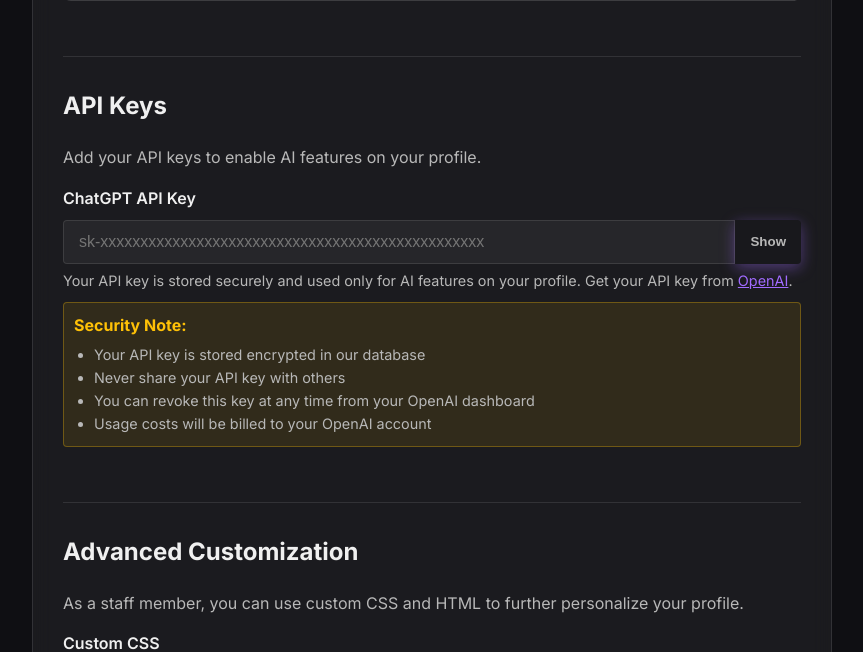
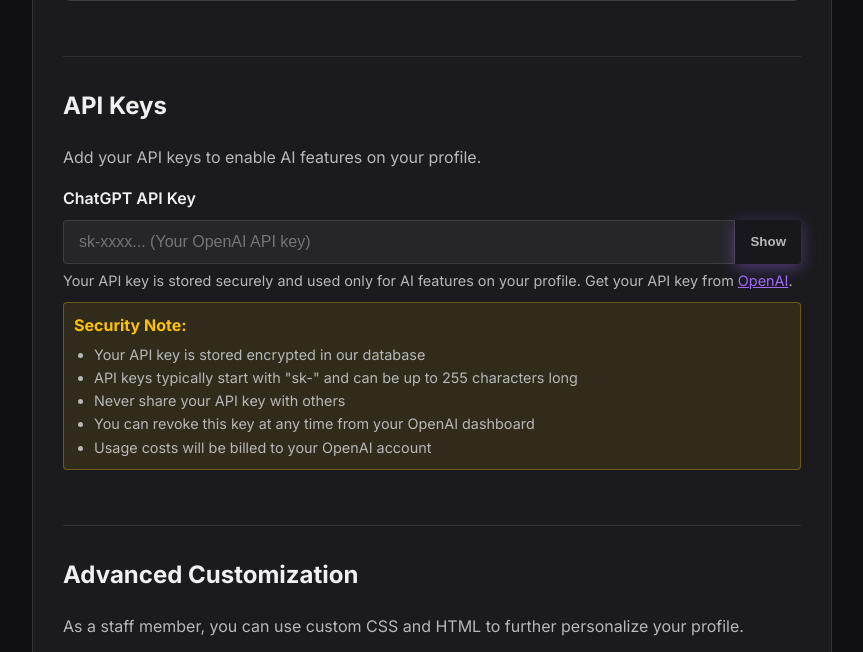
Before and after one commit to vibe-base/vibezin, a Django app: page /profile/edit/ in a window 1280 px wide. Shown: the part 5585-6237 px from the top of the page, without its empty margins (208-1071 px from the left). Run offline with Django 5.2, Linux system fonts and the light colour scheme; the visitor is signed in with stand-in values (Sample User, id 1).

Commit message:
Increased the Field Length in the Model: Changed the max_length of the chatgpt_api_key field from 100 to 255 characters This accommodates the longer API keys that OpenAI provides Created and Applied a Migration: Generated a migration file to alter the field in the database Applied the migration to update the database schema Updated the Form Placeholder: Changed the placeholder text to be more concise and informative Made it clear that this is for an OpenAI API key Enhanced the Security Notes: Added information about the expected format and length of API keys Clarified that keys typically start with "sk-" and can be up to 255 characters

```diff
--- a/vibezin/forms.py
+++ b/vibezin/forms.py
@@ -182,7 +182,7 @@ class ProfileForm(forms.ModelForm):
     # API Keys
     chatgpt_api_key = forms.CharField(required=False, widget=forms.PasswordInput(attrs={
         'class': 'form-control',
-        'placeholder': 'sk-xxxxxxxxxxxxxxxxxxxxxxxxxxxxxxxxxxxxxxxxxxxxxxxx',
+        'placeholder': 'sk-xxxx... (Your OpenAI API key)',
         'autocomplete': 'new-password'
     }))
 
--- a/vibezin/models.py
+++ b/vibezin/models.py
@@ -44,7 +44,7 @@ class UserProfile(models.Model):
     address = models.TextField(max_length=200, blank=True)
 
     # API Keys
-    chatgpt_api_key = models.CharField(max_length=100, blank=True, help_text="Your ChatGPT API key for AI features")
+    chatgpt_api_key = models.CharField(max_length=255, blank=True, help_text="Your ChatGPT API key for AI features")
 
     created_at = models.DateTimeField(auto_now_add=True)
     updated_at = models.DateTimeField(auto_now=True)
--- a/vibezin/templates/vibezin/edit_profile.html
+++ b/vibezin/templates/vibezin/edit_profile.html
@@ -788,6 +788,7 @@
                     <strong style="color: #ffc107;">Security Note:</strong>
                     <ul style="margin-top: 5px; margin-bottom: 0; padding-left: 20px; color: var(--muted-text); font-size: 0.9rem;">
                         <li>Your API key is stored encrypted in our database</li>
+                        <li>API keys typically start with "sk-" and can be up to 255 characters long</li>
                         <li>Never share your API key with others</li>
                         <li>You can revoke this key at any time from your OpenAI dashboard</li>
                         <li>Usage costs will be billed to your OpenAI account</li>
```
